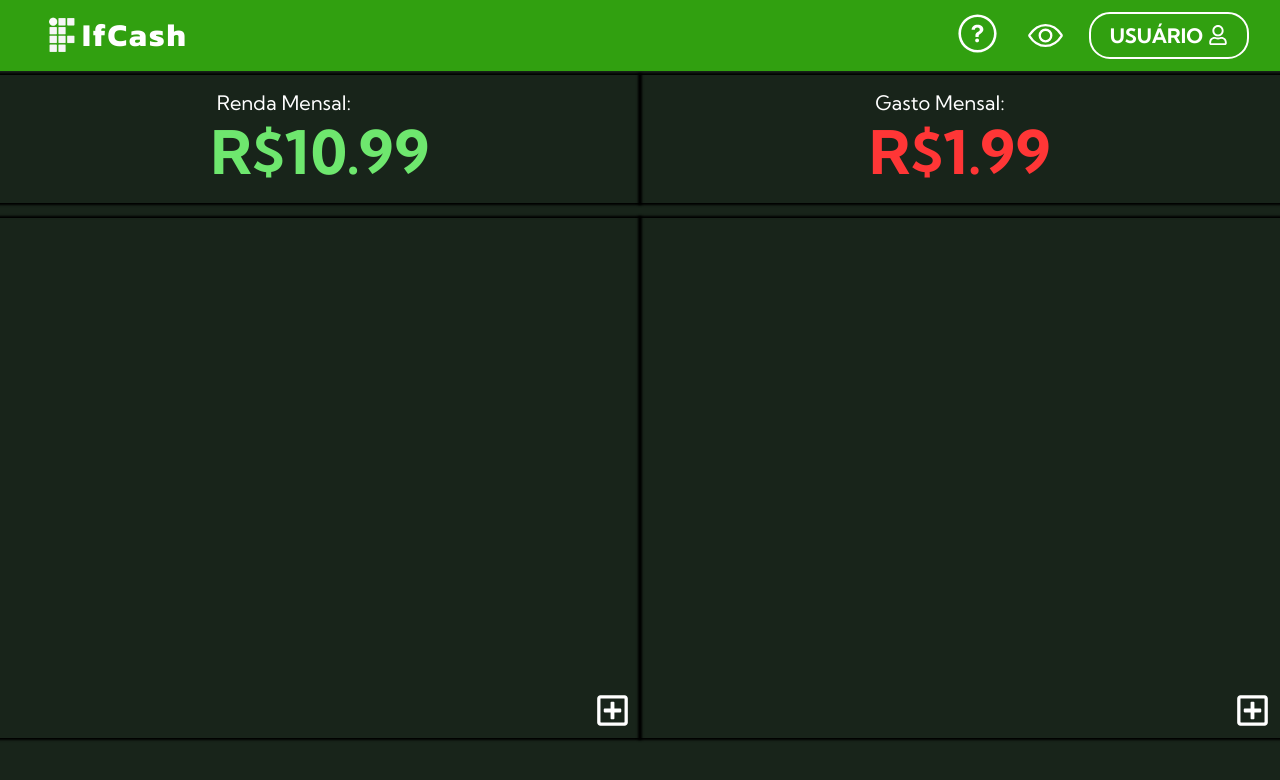
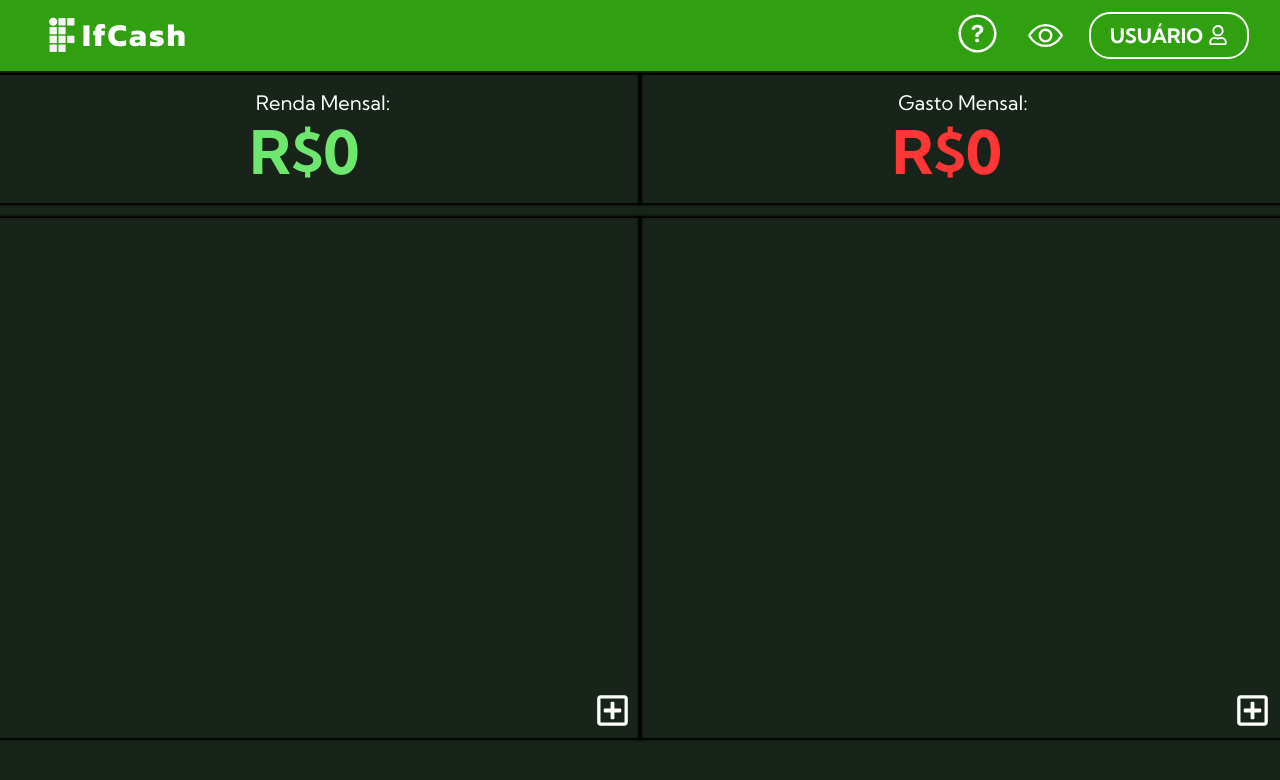
Before and after one commit to jg-lima12/ifcash, a React (Create React App) app: page /register-income in a window 1280 px wide. Shown: the top 780 px of the page. Built offline with nearby package versions, Linux system fonts and the light colour scheme.

Commit message:
A ideia do input adicionado o valor foi um sucesso, utilizei o metodo reduce

```diff
--- a/src/layout/PopUpIncome/PopUpIncome.js
+++ b/src/layout/PopUpIncome/PopUpIncome.js
@@ -73,11 +73,7 @@ export default function PopUpIncome({ vetor, setVetor, opacity, setOpacity, setS
                                 <Input value={valueInput} onChange={(e) => setValueInput(e.target.value)} >Fonte de Renda:</Input>
                             </div>
                             <div className={styles.saleIncome}>
-                                <span>Ganho Líquido:</span>
-                                <div className={styles.valueFont}>
-                                    <span>R${valueFont}</span>
-                                    <LuPencil className={styles.iconPincel} style={{ fontSize: '40px', color: '#3ab914ff' }} onClick={showEditor} />
-                                </div>
+                                <Input value={valueFont} onChange={(e) => setValueFont(e.target.value)} >Ganho Liquído:</Input>
                             </div>
                             <div className={styles.alert}>
                                 <div className={styles.titleAlert}>
--- a/src/layout/PopUpSpent/PopUpSpent.js
+++ b/src/layout/PopUpSpent/PopUpSpent.js
@@ -15,7 +15,7 @@ export default function PopUpSpent({ setVetor, vetor, opacity, setOpacity, setSh
 
     const classContainer = clsx(styles.container, !showSpent && styles.none, !opacity && styles.opacity)
 
-    const [valueFont, setValueFont] = useState('00.00')
+    const [valueFont, setValueFont] = useState()
     const [valueInput, setValueInput] = useState('')
     const [valueDate, setValueDate] = useState('')
 
@@ -65,11 +65,7 @@ export default function PopUpSpent({ setVetor, vetor, opacity, setOpacity, setSh
                                 <Input value={valueDate} onChange={(e) => setValueDate(e.target.value)} >Data do Gasto:</Input>
                             </div>
                             <div className={styles.saleSpent}>
-                                <span>Ganho Líquido:</span>
-                                <div className={styles.valueFont}>
-                                    <span>R${valueFont}</span>
-                                    <LuPencil className={styles.iconPincel} style={{ fontSize: '40px', color: '#3ab914ff' }} onClick={showEditor} />
-                                </div>
+                                <Input value={valueFont} onChange={(e) => setValueFont(e.target.value)}>Ganho Líquido:</Input>
                             </div>
                             <div className={styles.categoria}>
                                 <span className={styles.titleCategoria}>Categoria</span>
--- a/src/screens/AddRenda/AddRenda.js
+++ b/src/screens/AddRenda/AddRenda.js
@@ -1,4 +1,4 @@
-import { useState } from 'react'
+import { useEffect, useState } from 'react'
 import styles from './AddRenda.module.css'
 
 import { FaRegPlusSquare } from "react-icons/fa";
@@ -24,6 +24,16 @@ export default function AddRenda() {
     const [showSpent, setShowSpent] = useState(false)
     const [showOpacitySpent, setShowOpacitySpent] = useState(false)
 
+    useEffect(() => {
+        setValueSpent(
+            vetorSpent.reduce((acc, item) => acc + Number(item.value), 0
+        ))
+    }, [vetorSpent])
+
+    useEffect(() => {
+        setValueIcome(vetorIncome.reduce((acc, item) => acc + Number(item.value), 0)
+    )
+    } , [vetorIncome])
 
     return (
         <>
```
